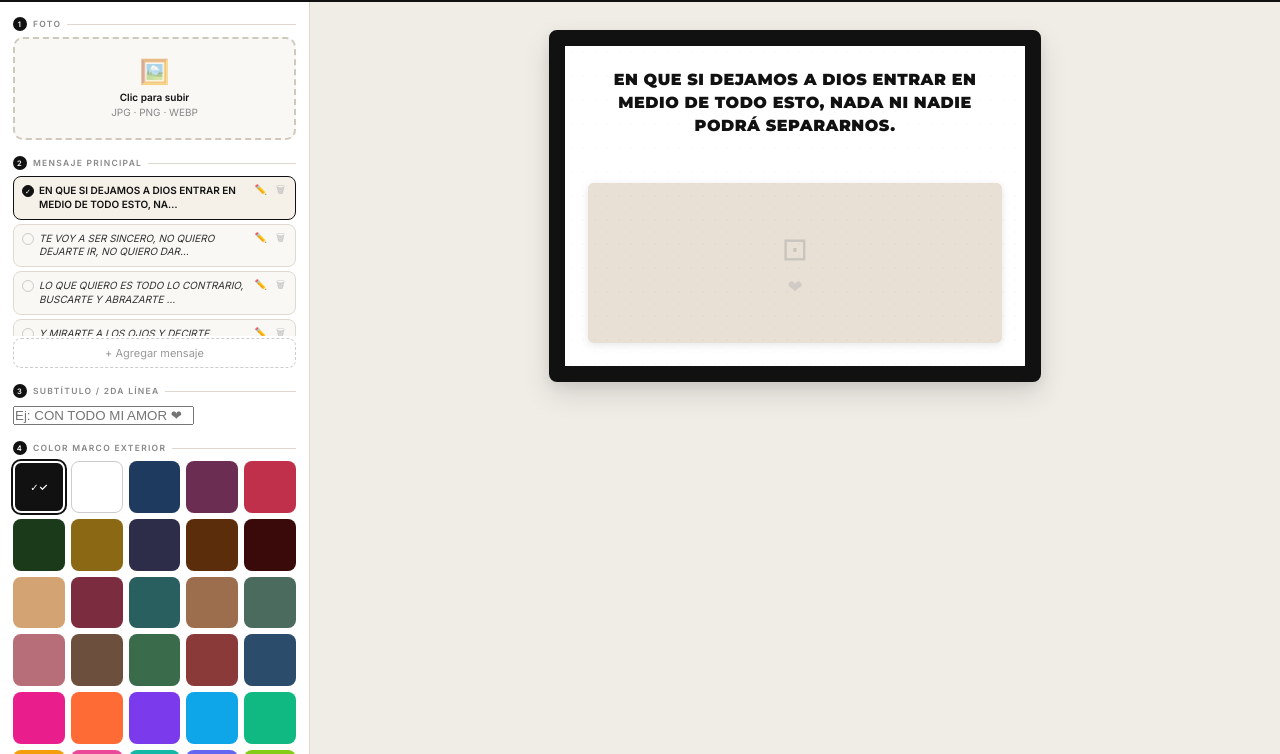
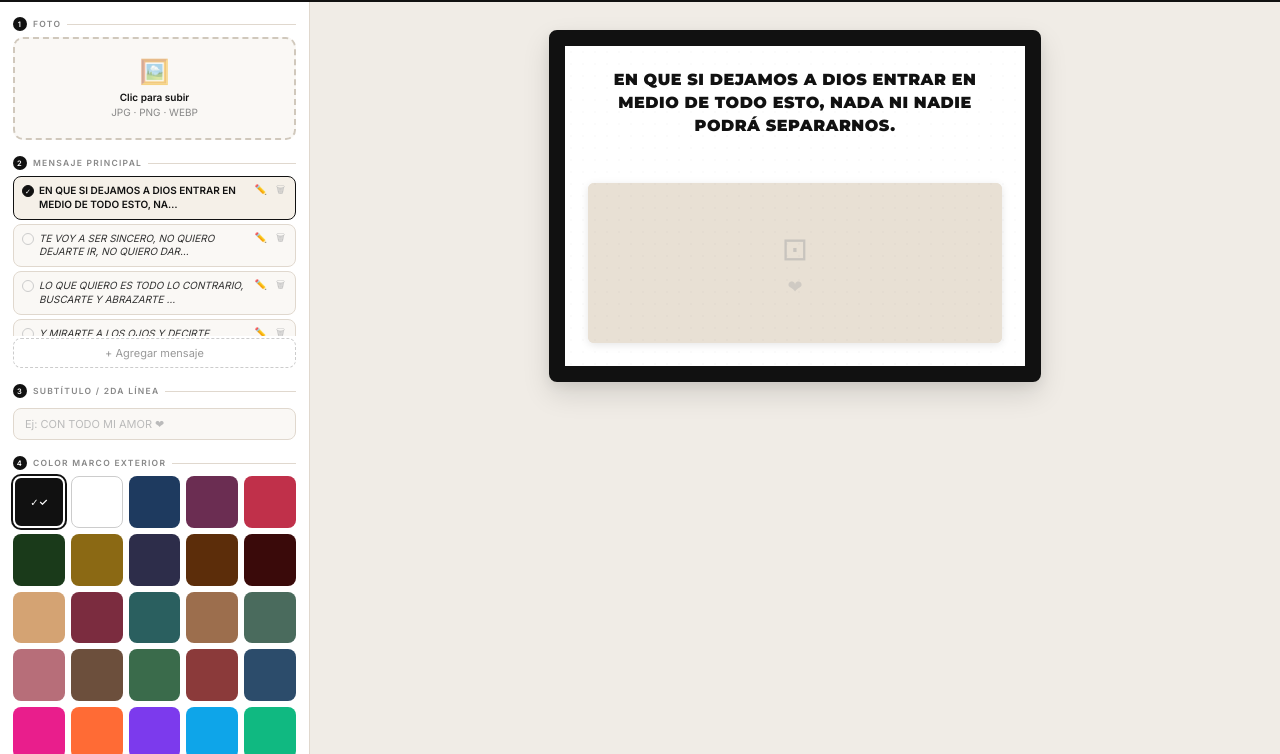
Before and after one commit to francisdominguez/generador-de-targetas, a plain HTML site: page index.html in a window 1280 px wide. Shown: the part 60-814 px from the top of the page. Drawn offline with nearby package versions, Linux system fonts and the light colour scheme.

Commit message:
Add styles for sub-input field in style.css

```diff
--- a/style.css
+++ b/style.css
@@ -132,6 +132,24 @@ header{background:#111;padding:12px 22px;display:flex;align-items:center;justify
 .ctxt-left{text-align:left;width:100%;}
 .ctxtlr-left{text-align:left;width:100%;}
 
+
+/* INPUT SUBTÍTULO */
+.sub-input {
+  width: 100%;
+  border: 1.5px solid var(--border);
+  border-radius: 8px;
+  padding: 8px 11px;
+  font-size: 11px;
+  font-family: 'Inter', sans-serif;
+  color: #111;
+  background: #faf8f5;
+  outline: none;
+  margin-top: 4px;
+  transition: .15s;
+}
+.sub-input:focus { border-color: #111; background: #fff; }
+.sub-input::placeholder { color: #bbb; }
+
 /* ========== RESPONSIVE MÓVIL ========== */
 @media (max-width: 700px) {
   /* Header compacto */
```
